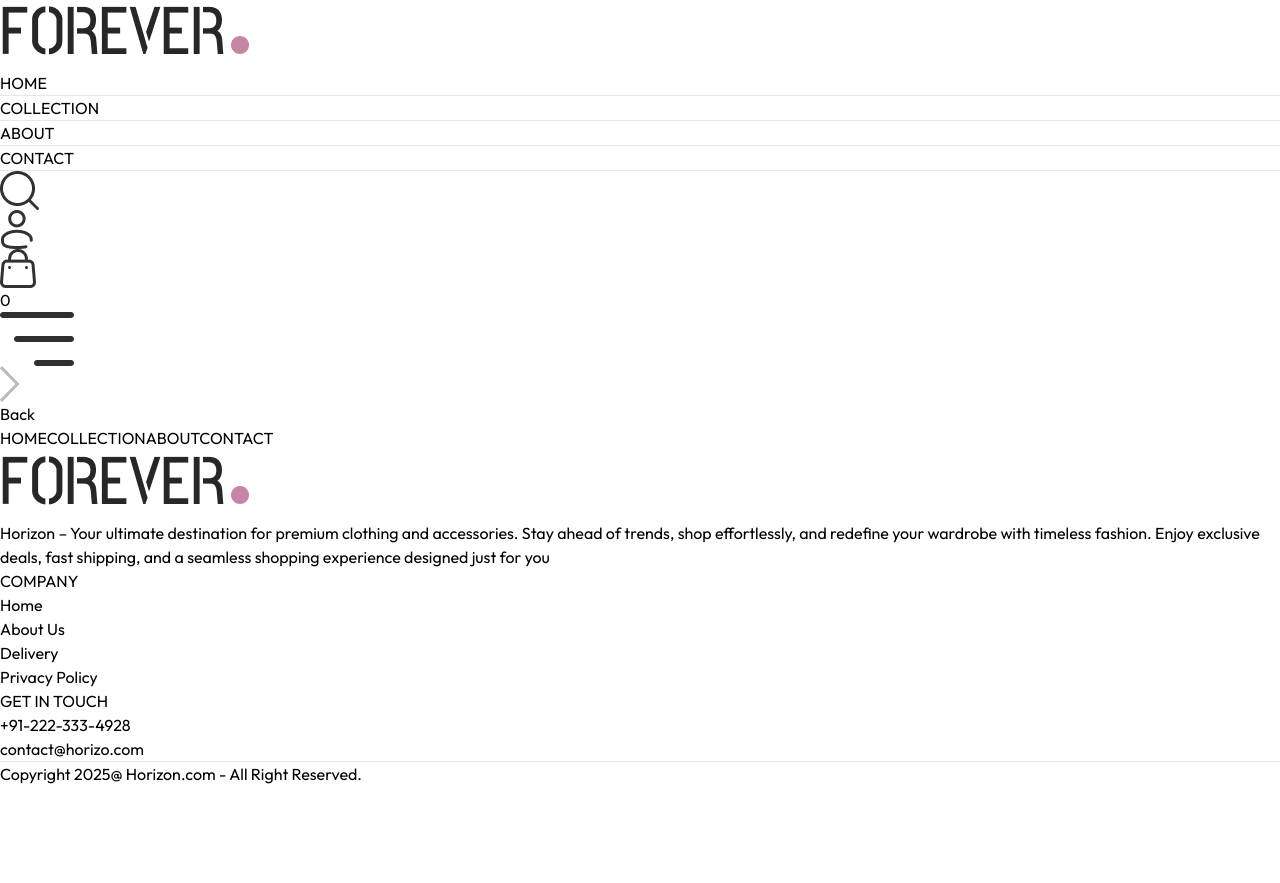
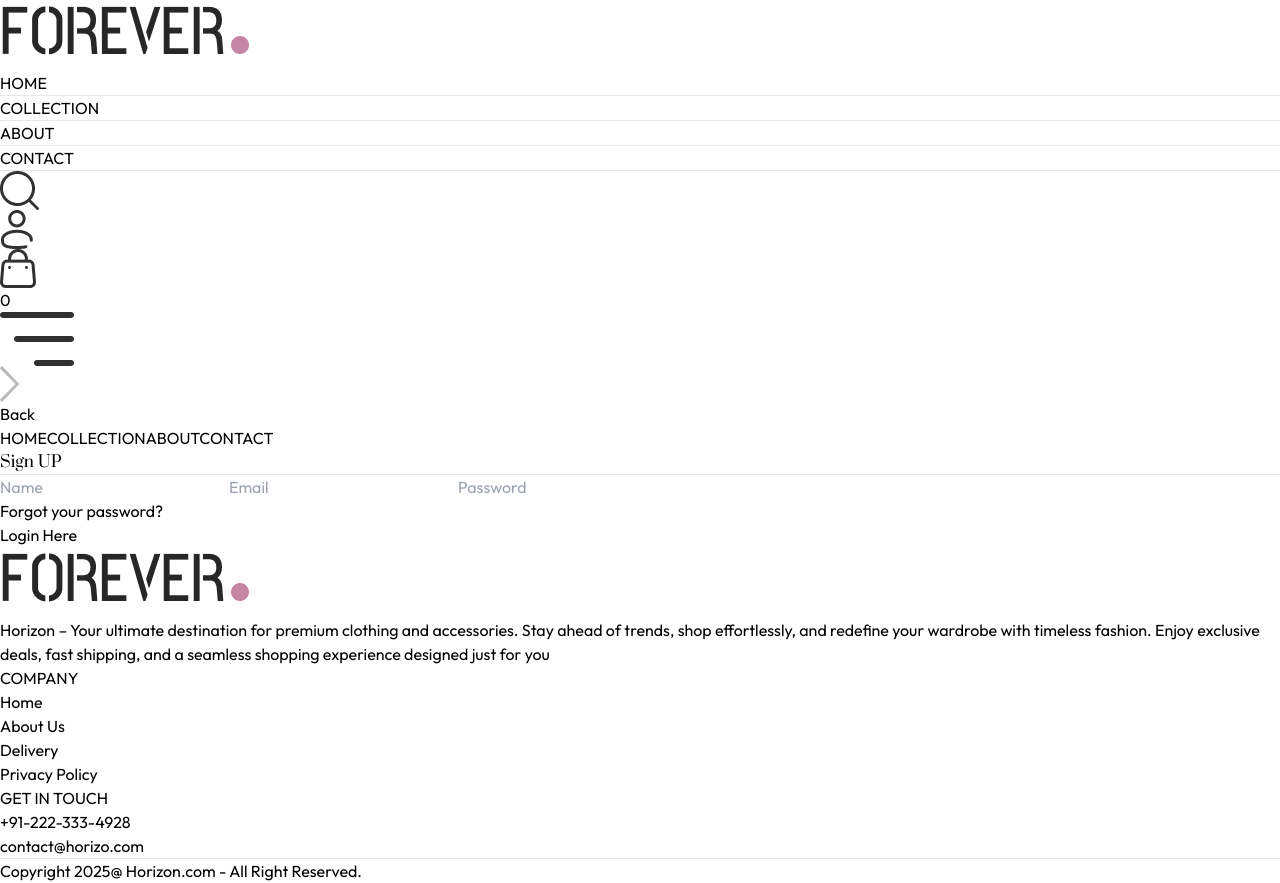
Before and after one commit to rawoof47/ecommerce-app, a React app in the folder frontend/: page /login in a window 1280 px wide. Before the commit the page ends 800 px from the top, so only its background shows below. Built offline with nearby package versions, Linux system fonts and the light colour scheme; the HTML template or start-up script is replaced by a standard one.

Commit message:
sign up form created

```diff
--- a/frontend/src/components/Navbar.jsx
+++ b/frontend/src/components/Navbar.jsx
@@ -53,12 +53,13 @@
 
         {/* Profile Icon with Clickable Dropdown */}
         <div className='relative' ref={dropdownRef}>
-          <img
+          <Link to='/login' ><img
             className='w-5 cursor-pointer'
             src={assets.profile_icon}
             alt="Profile"
             onClick={() => setDropdownOpen(!dropdownOpen)}
           />
+          </Link>
 
           {dropdownOpen && (
             <div
--- a/frontend/src/pages/Login.jsx
+++ b/frontend/src/pages/Login.jsx
@@ -1,10 +1,27 @@
-import React from 'react'
+import React, { useState } from 'react'
 
 const Login = () => {
+  const [currentState, setCurrentState] = useState('Sign UP');
   return (
-    <div>
+    <form className='flex flex-col items-center w-[90%] sm:max-w-96 m-auto -mt-1 gap-4 text-gray-800'>
+      <div className='inline-flex items-center gap-2 mb-2 mt-10'>
+        <p className='prata-regular text-3xl'>{currentState}</p>
+            <hr className='border-none h-[1.5px] w-8 bg-gray-800' />
+      </div>
+      {currentState === 'Login' ? '' : <input type="text" className='w-full px-3 py-2 border border-gray-800' placeholder='Name' required />}
+      <input type="email" className='w-full px-3 py-2 border border-gray-800' placeholder='Email' required/>
+      <input type="password" className='w-full px-3 py-2 border border-gray-800' placeholder='Password' required/>
+      <div className='w-full flex  justify-between text-sm mt-[-8px]'>
+        <p className='cursor-pointer'>Forgot your password?</p>
+        {
+          currentState === 'Login'
+          ? <p onClick={()=>setCurrentState('Sign Up')} className='cursor-pointer'>Create account</p>
+          : <p onClick={()=>setCurrentState('Login')} className='cursor-pointer'>Login Here</p>
+        }
 
-    </div>
+      </div>
+
+    </form>
   )
 }
 
```
